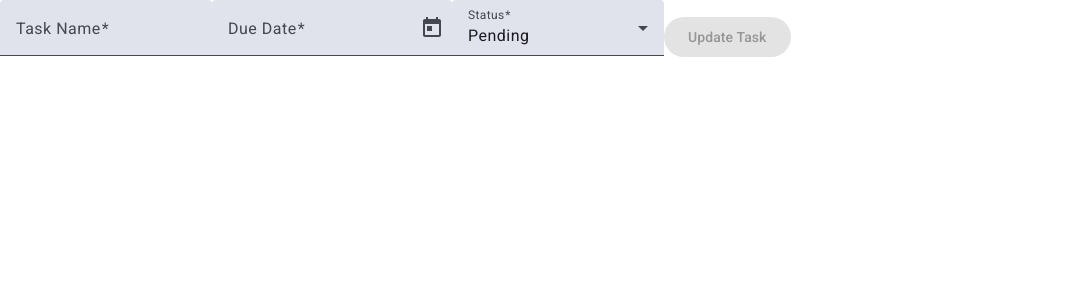
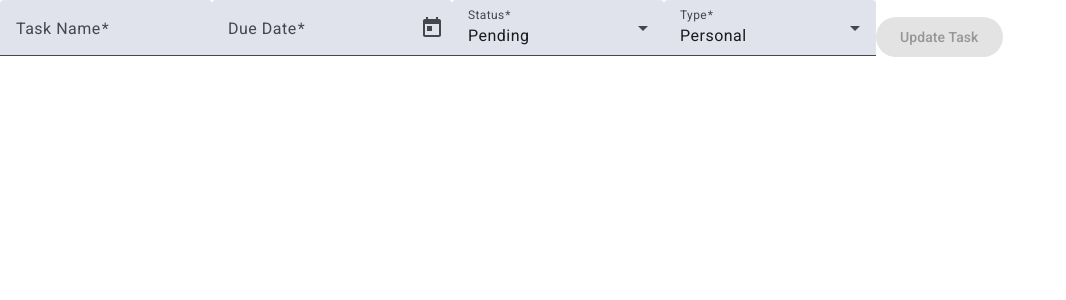
Before and after one commit to jdmartens/todo, an Angular app in the folder frontend/: page /todo/1 in a window 1280 px wide. Shown: the top 300 px of the page, without its empty margins (0-1066 px from the left). Built offline with nearby package versions, Linux system fonts and the light colour scheme; no server answers.

Commit message:
add type to form

```diff
--- a/frontend/src/app/task-form/task-form.component.html
+++ b/frontend/src/app/task-form/task-form.component.html
@@ -20,6 +20,14 @@
       </mat-select>
     </mat-form-field>
 
+    <mat-form-field>
+      <mat-label>Type</mat-label>
+      <mat-select formControlName="type" required>
+        <mat-option value="personal">Personal</mat-option>
+        <mat-option value="work">Work</mat-option>
+      </mat-select>
+    </mat-form-field>
+
     <button mat-raised-button color="primary" type="submit" [disabled]="!taskForm.valid">
       {{ isEditMode ? 'Update' : 'Add' }} Task
     </button>
```
